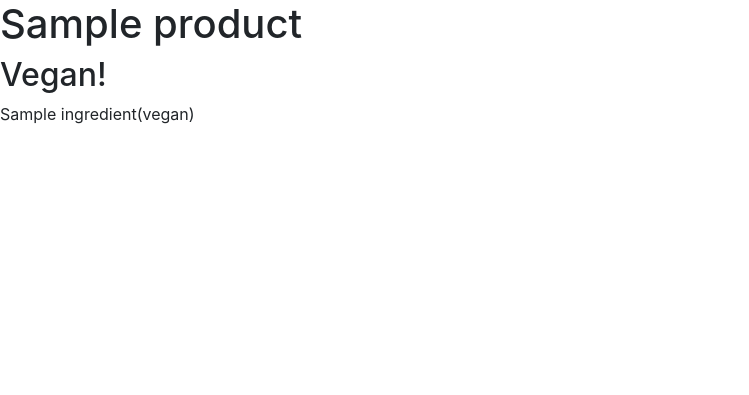
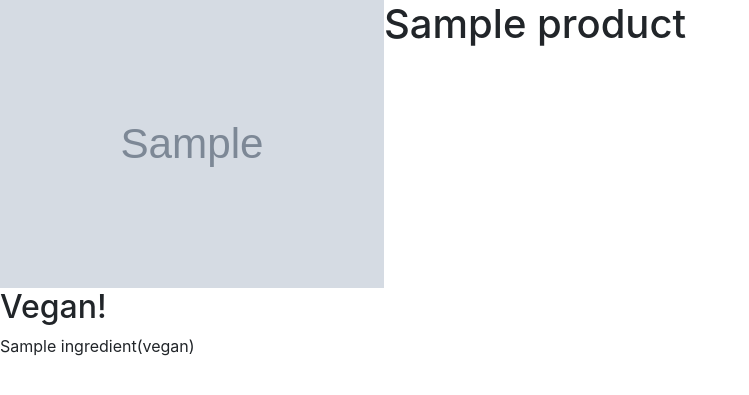
Before and after one commit to questras/czytojestweganskie, a Django app: page /product/1/ in a window 1280 px wide. Shown: the top 395 px of the page, without its empty margins (0-749 px from the left). Run offline with Django 3.2, Linux system fonts and the light colour scheme; tables that the repository leaves empty hold one stand-in row (values such as "Sample post"); grey boxes marked "Sample" are stand-in pictures; some libraries are stand-ins or nearby versions.

Commit message:
add image to detailed view

```diff
--- a/templates/products/product_detail.html
+++ b/templates/products/product_detail.html
@@ -1,7 +1,10 @@
 {% extends 'base.html' %}
 
 {% block content %}
-    <h1>{{ product.name }}</h1>
+    <div style="display: flex;">
+        <img width="30%" height="30%" src="{{ product.image.url }}">
+        <h1>{{ product.name }}</h1>
+    </div>
 
     <h2>
         {% if product.is_vegan %}
```
